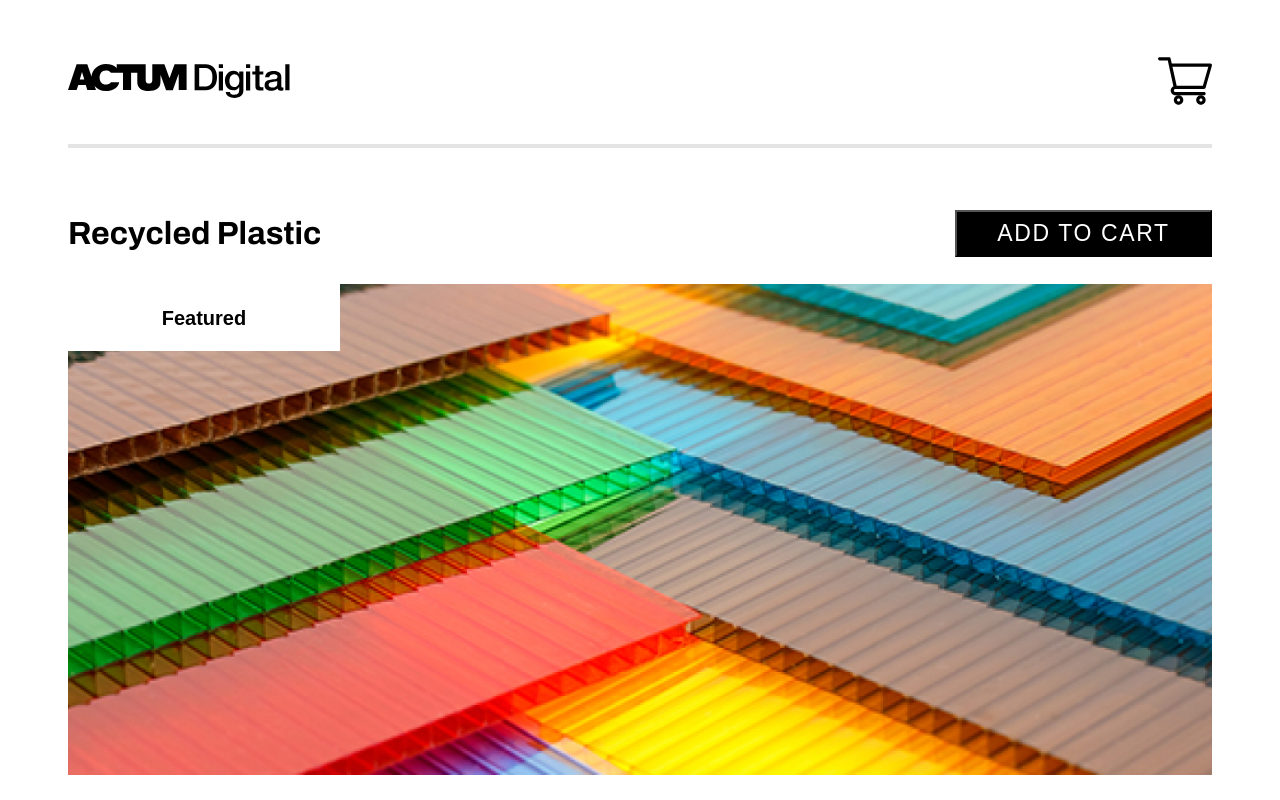
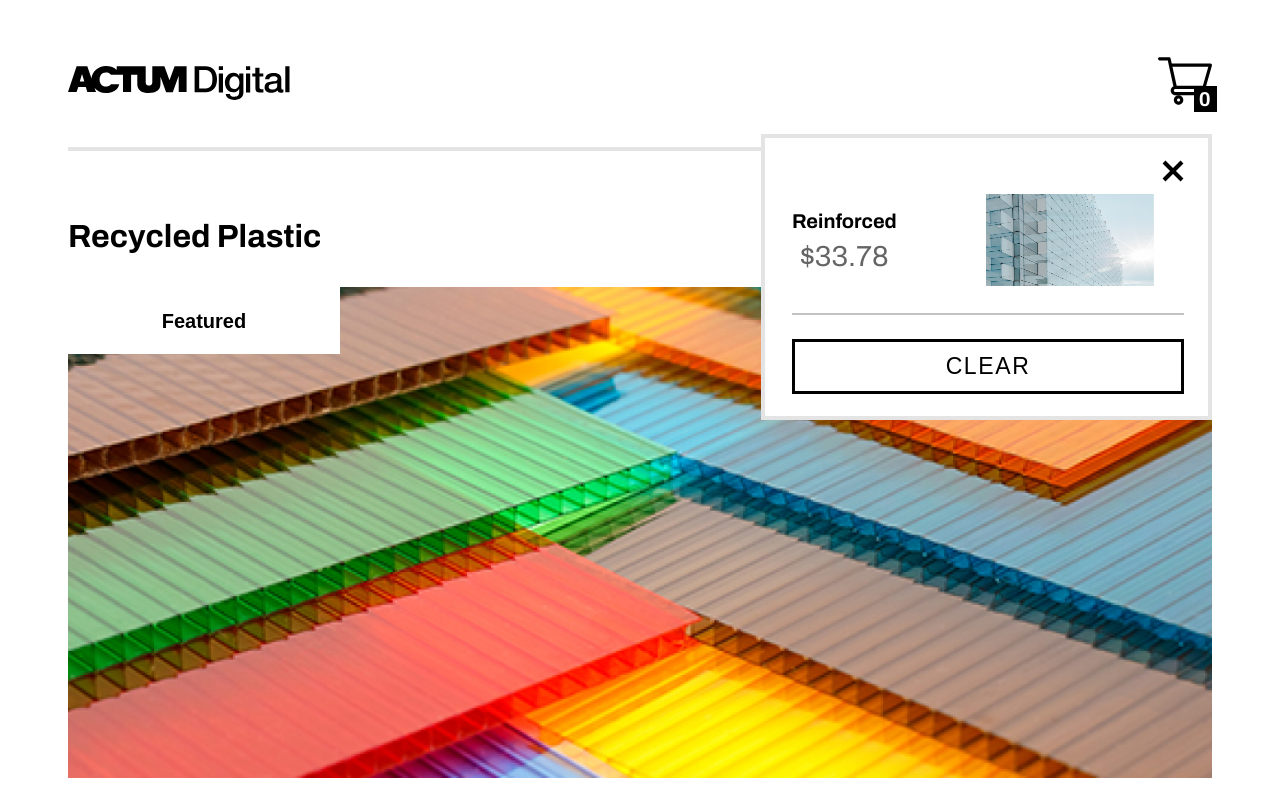
Before and after one commit to Abdelhameed-Hassan-Aries/e-commerce-app, a Next.js app: page / in a window 1280 px wide. Shown: the top 800 px of the page. Built offline with nearby package versions, Linux system fonts and the light colour scheme.

Commit message:
added rest of ui elements

```diff
--- a/pages/index.tsx
+++ b/pages/index.tsx
@@ -1,3 +1,4 @@
+import { useState } from "react";
 import type { NextPage } from "next";
 import Head from "next/head";
 import Image from "next/image";
@@ -18,10 +19,27 @@ import Sorting from "/assets/sort.svg";
 import ArrowDown from "/assets/arrowDown.svg";
 import ArrowLeft from "/assets/leftArrow.svg";
 import ArrowRight from "/assets/rightArrow.svg";
-
+import Close from "/assets/close.svg";
 import { Gallery } from "../types/types";
 
 const Home: NextPage = () => {
+  const [cartItems, setCartItems] = useState([
+    {
+      name: "Reinforced",
+      category: "Glass",
+      price: "33.78",
+      currency: "USD",
+      image: {
+        src: Reinforced,
+        alt: "reinforced",
+      },
+      bestseller: true,
+      featured: false,
+      details: null,
+    },
+  ]);
+  const [cartItemsCount, setCartItemsCount] = useState(0);
+
   return (
     <>
       <Head>
@@ -35,7 +53,44 @@ const Home: NextPage = () => {
           <div className={styles.header}>
             <div className={styles.content}>
               <Actum />
-              <Cart style={{ cursor: "pointer" }} />
+              <div className={styles.cartImgWrapper}>
+                <Cart className={styles.cartImg} />
+                <div className={styles.cartImgCounter}>{cartItemsCount}</div>
+
+                <div className={styles.popup}>
+                  {cartItems &&
+                    cartItems.map((cartItem) => {
+                      return (
+                        <>
+                          <div className={styles.closeIcon}>
+                            <Close />
+                          </div>
+                          <div className={styles.itemWrapper}>
+                            <div className={styles.itemContent}>
+                              <div className={styles.itemName}>
+                                {cartItem.name}
+                              </div>
+                              <div className={styles.itemPrice}>
+                                ${cartItem.price}
+                              </div>
+                            </div>
+
+                            <div className={styles.itemImg}>
+                              <Image
+                                src={cartItem.image.src}
+                                alt={cartItem.image.alt}
+                                height={92}
+                                width={168}
+                              />
+                            </div>
+                          </div>
+                          <div className={styles.divider}></div>
+                        </>
+                      );
+                    })}
+                  <button className={styles.popupBtn}>CLEAR</button>
+                </div>
+              </div>
             </div>
             <div className={styles.divider}></div>
           </div>
--- a/styles/index.module.scss
+++ b/styles/index.module.scss
@@ -6,6 +6,96 @@
     display: flex;
     align-items: center;
     justify-content: space-between;
+
+    .cartImgWrapper {
+      position: relative;
+
+      .cartImg {
+        cursor: pointer;
+      }
+
+      .cartImgCounter {
+        position: absolute;
+        top: 32px;
+        right: -5px;
+        color: white;
+        background-color: black;
+        padding: 2px 5px;
+        font-weight: 700;
+        font-size: 20px;
+        line-height: 22px;
+        text-align: center;
+        letter-spacing: 0.07em;
+      }
+
+      .popup {
+        position: absolute;
+        top: 80px;
+        right: 0;
+        display: flex;
+        flex-direction: column;
+        z-index: 1;
+        background-color: white;
+        border: 4px solid #e4e4e4;
+        box-sizing: border-box;
+        padding: 22px 24px 22px 27px;
+
+        .closeIcon {
+          align-self: flex-end;
+          margin-bottom: 9px;
+        }
+
+        .itemWrapper {
+          display: flex;
+          justify-content: space-between;
+          align-items: center;
+
+          .itemImg {
+            z-index: 2;
+            padding-right: 30px;
+          }
+
+          .itemContent {
+            display: flex;
+            flex-direction: column;
+            align-items: center;
+
+            .itemName {
+              font-weight: 700;
+              font-size: 20px;
+              line-height: 22px;
+              color: #000000;
+              margin-bottom: 9px;
+            }
+            .itemPrice {
+              font-size: 29px;
+              line-height: 32px;
+              color: #656565;
+            }
+          }
+        }
+
+        .divider {
+          width: 100%;
+          height: 2px;
+          background-color: #c2c2c2;
+          margin: 24px 0;
+        }
+
+        .popupBtn {
+          width: 392px;
+          height: 55px;
+          background: #ffffff;
+          border: 3px solid #000000;
+          font-weight: 500;
+          font-size: 23px;
+          line-height: 25px;
+          text-align: center;
+          letter-spacing: 0.07em;
+          color: #000000;
+        }
+      }
+    }
   }
 
   .divider {
```
Also changed, not shown: assets/close.svg (added), pages/galleryMain.png (deleted).
